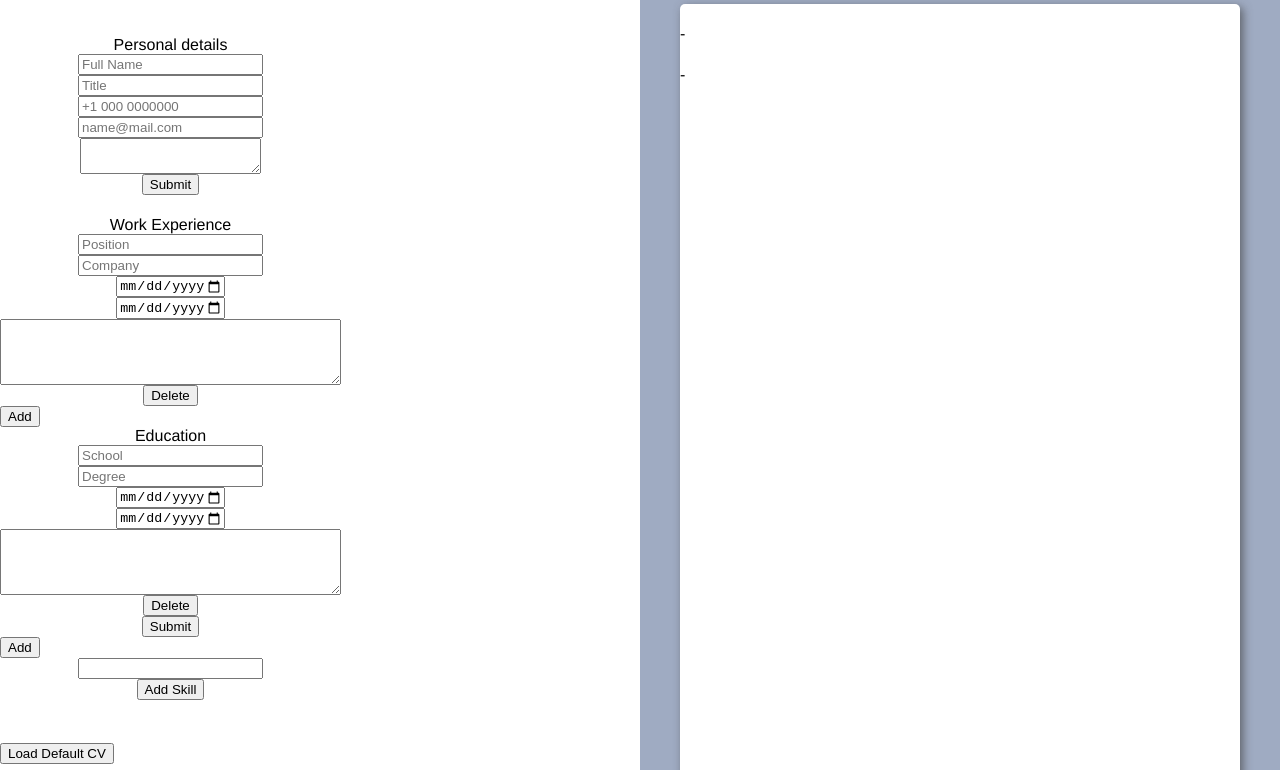
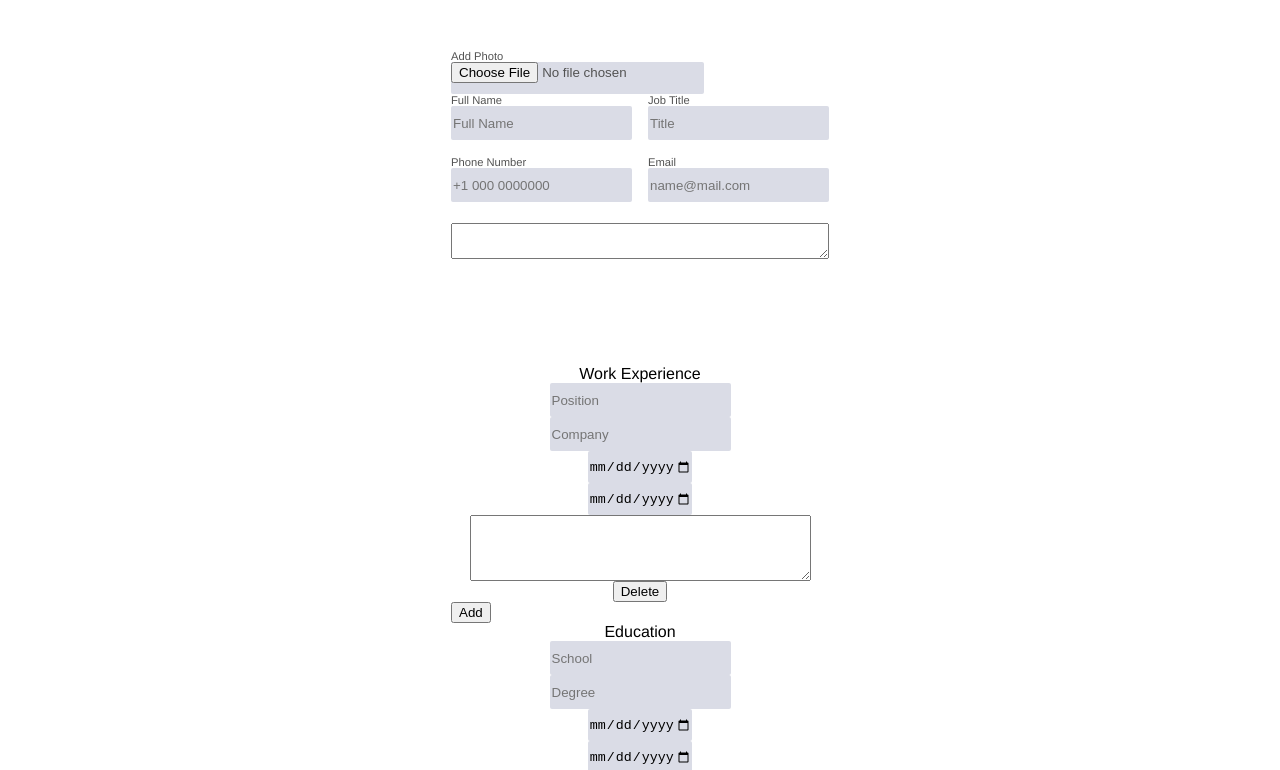
Before and after one commit to HeyHannibal/react-resume, a React (Create React App) app: page / in a window 1280 px wide. Shown: the top 770 px of the page. Built offline with nearby package versions, Linux system fonts and the light colour scheme.

Commit message:
completed basic functionality

```diff
--- a/src/App.css
+++ b/src/App.css
@@ -5,11 +5,6 @@
     justify-content: space-around;
     align-items: center;
 }
-#root{
-    width: 100%;
-    height: 100%;
-}
-
 
 
 #resultCont{
@@ -34,8 +29,44 @@
 
 
 
+#editorCV{
+    padding: 2rem;
+}
+
+#PersonalInfo{
+        display: grid;
+        grid-template-columns: repeat(2, 1fr);
+        grid-template-rows: repeat(4, 1fr);
+        grid-column-gap: 1rem;
+        grid-row-gap: 1rem;
+}
+textarea{
+ grid-area: 3 / 1 / 4 / 3;
+}
+
+input{
+    border: none;
+    background-color: rgb(218, 220, 230);
+    border-radius: 2px;
+    height: 2rem;
+}
 
 
+
+input:focus{
+    outline-width: 0;
+    border-bottom: 1px  solid rgb(0, 162, 255);
+}
+
+
+
+label,input{
+    display: block
+}
+label{
+    color: rgb(83, 83, 83);
+    font-size: 70%;
+}
 @media  (max-width:800px) {
     #appCont{
         flex-direction: column;
@@ -58,3 +89,9 @@
     }
 
 }
+
+/* result */
+
+#CVphoto {
+    width: 20%;
+}
--- a/src/App.js
+++ b/src/App.js
@@ -6,6 +6,7 @@ import CvFormEducation from "./components/cv-form-education";
 import CvSkills from './components/cv-form-skills'
 import ViewCV from './components/cv-view'
 import DefaultCv from "./components/cv-default";
+import DisplayPhoto from './components/cv-load-photo';
 
 
 class App extends Component {
@@ -18,7 +19,7 @@ class App extends Component {
         tel: "",
         email: "",
         aboutMe: "",
-        workExp: [],
+        myImage:""
       },
       workExp: [
         {
@@ -70,6 +71,12 @@ class App extends Component {
     this.setState(newState)
   }
 
+  changeValuee = (value, key) => {
+    let newState = Object.assign({}, this.state)
+    newState[key] = value
+    this.setState(newState)
+  }
+
   deleteFromArr = (id) => {
     console.log(id)
     let newState = Object.assign({}, this.state)
@@ -78,19 +85,24 @@ class App extends Component {
     this.setState(newState)
   }
 
+  componentDidUpdate(){
+    console.log(this.state)
+  }
+
   render() {
     return (
       <div id='appCont' >
         <div id='editorCV'>
+          <DisplayPhoto onChange={this.changeValuee}/>
           <CvFormPersonal onChange={this.changeValue} />
           <CvFormWorkExp name='WorkExperience' onChange={this.changeArray} update={this.delete} />
           <CvFormEducation onChange={this.changeArray} />
           <CvSkills onChange={this.addToArray} />
           <DefaultCv loadCV={this.loadDefault}></DefaultCv>
         </div>
-        <div id='resultCont'>
+        {/* <div id='resultCont'>
           <ViewCV className='page' info={this.state} deleteSkill={this.deleteFromArr} />
-        </div>
+        </div> */}
 
       </div>
     )
--- a/src/components/cv-form-personal.js
+++ b/src/components/cv-form-personal.js
@@ -1,17 +1,20 @@
 import React, {Component} from 'react'
+import DisplayImage from './cv-load-photo'
+
 
 class CvFormPersonal extends Component {
     constructor(props) {
         super(props);
         this.handleChange = this.handleChange.bind(this)
         this.onFormChange = this.onFormChange.bind(this);
-
+        this.onImageChange = this.onImageChange.bind(this)
         this.state = {
               fullName: "",
               title: "",
               tel: "",
               email: "",
               aboutMe: "",
+              photo: '',
             }
 
     }
@@ -32,13 +35,22 @@ class CvFormPersonal extends Component {
 
     }
 
+    onImageChange = (event) => {
+        if (event.target.files && event.target.files[0]) {
+          let reader = new FileReader();
+          reader.onload = (e) => {
+            this.setState({image: e.target.result});
+          };
+          reader.readAsDataURL(event.target.files[0]);
+        }
+      }
 
 
     render() {
         return (
             <div>
             <form autoComplete='off' id='PersonalInfo'  action="#" onChange={this.onFormChange}>
-                Personal details
+                <label>Full Name
                 <input
                     name='fullName'
                     type="text"
@@ -46,6 +58,8 @@ class CvFormPersonal extends Component {
                     onChange={this.handleChange}
                     placeholder="Full Name">
                 </input>
+                </label>
+                <label>Job Title
                 <input
                     name='title'
                     type="text"
@@ -54,27 +68,37 @@ class CvFormPersonal extends Component {
                     onClick={this.onClickBtn}
                     placeholder="Title">
                 </input>
-                <input
+                </label>
+                <label>Phone Number
+                  <input
                     name='tel'
                     type='tel'
                     placeholder="+1 000 0000000"
                     onChange={this.handleChange}
                 >
                 </input>
-                <input
+                </label>
+               <label>Email
+                   <input
                     name='email'
                     type='email'
                     onChange={this.handleChange}
                     placeholder="name@mail.com"
                 >
                 </input>
+               </label>
                 <textarea
                     name='aboutMe'
                     onChange={this.handleChange}
                 ></textarea>
-                <button type='submit'>Submit</button>
+
+
+
+
+
             </form>
             <h1></h1>
+            <img id='target' src={this.state.img}></img>
             </div>
         );
     }
--- /dev/null
+++ b/src/components/cv-load-photo.js
@@ -0,0 +1,37 @@
+import React, { Component } from "react";
+
+class DisplayImage extends Component {
+  constructor(props) {
+    super(props);
+    this.state = {
+      image: null
+    };
+    this.onImageChange = this.onImageChange.bind(this);
+  }
+
+  onImageChange = event => {
+    if (event.target.files && event.target.files[0]) {
+      let img = event.target.files[0];
+          this.props.onChange(URL.createObjectURL(img), 'photo')
+
+    }
+  };
+
+
+  render() {
+    return (
+      <div>
+        <div>
+          <div>
+            <img src={this.state.image} />
+            <label>Add Photo
+            <input type="file" name="myImage" onChange={this.onImageChange} />
+            </label>
+          </div>
+        </div>
+      </div>
+    );
+  }
+}
+
+export default DisplayImage
--- a/src/components/cv-view.js
+++ b/src/components/cv-view.js
@@ -6,12 +6,26 @@ class viewCV extends Component {
         super(props)
         this.state = {};
         this.deleteSkill = this.deleteSkill.bind(this)
+        this.onImageChange = this.onImageChange.bind(this);
+
     }
 
     deleteSkill (e) {
         console.log(e.target.id)
         this.props.deleteSkill(e.target.id)
     }
+
+    onImageChange() {
+        let img = this.props.myImage
+          this.setState({
+            image: URL.createObjectURL(img)
+          });
+        }
+        componentDidUpdate() {
+            console.log(this.props)
+          }
+
+
 
     render() {
      const props = this.props.info;
@@ -44,6 +58,7 @@ class viewCV extends Component {
         </li>
       );
 
+
         return (
             <div id='resultCV'>
               <div id='personalInfoView'>
@@ -52,6 +67,7 @@ class viewCV extends Component {
                 <a href='tel'>{props.personalInfo.tel}</a>
                 <p>{props.personalInfo.email}</p>
                 <p>{props.personalInfo.aboutMe}</p>
+                 <img id='CVphoto' src={(props.photo)}></img>
               </div>
               <div id='workExperienceView'>
                   {workExp}
```
